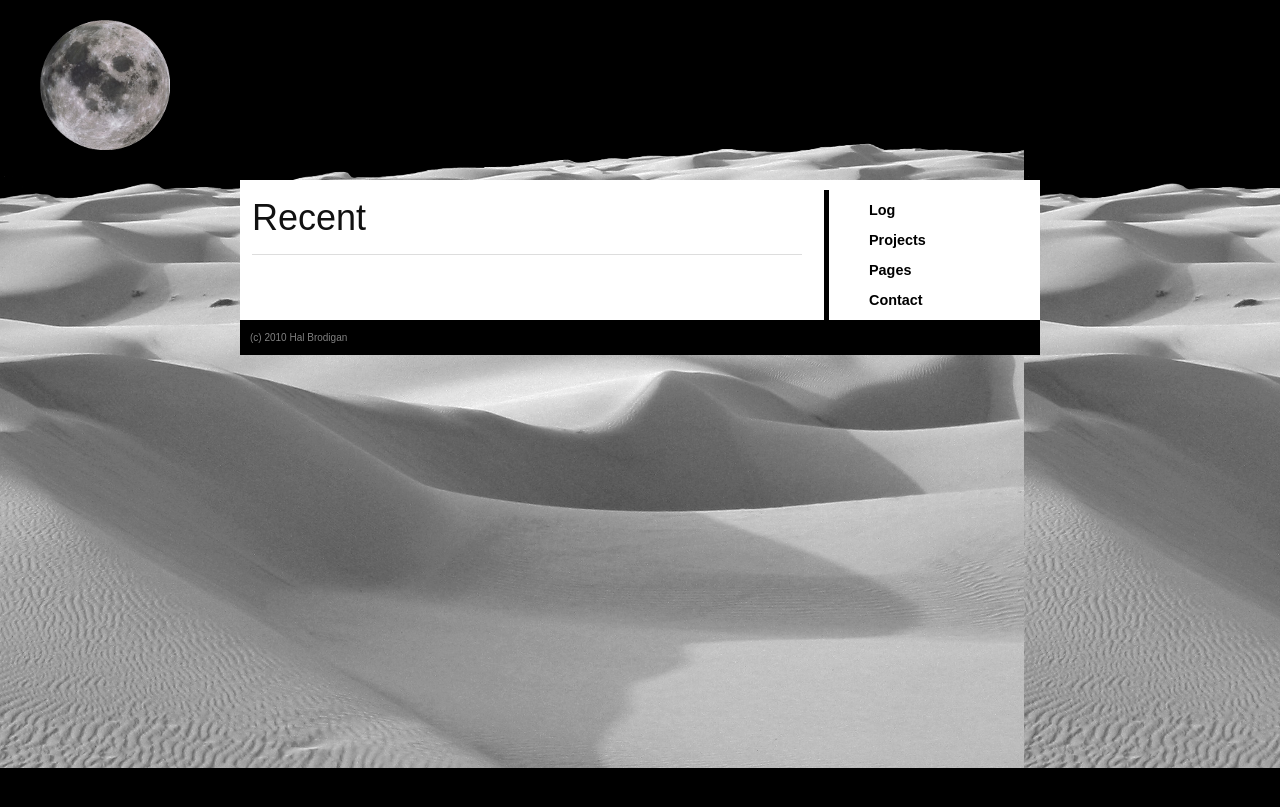
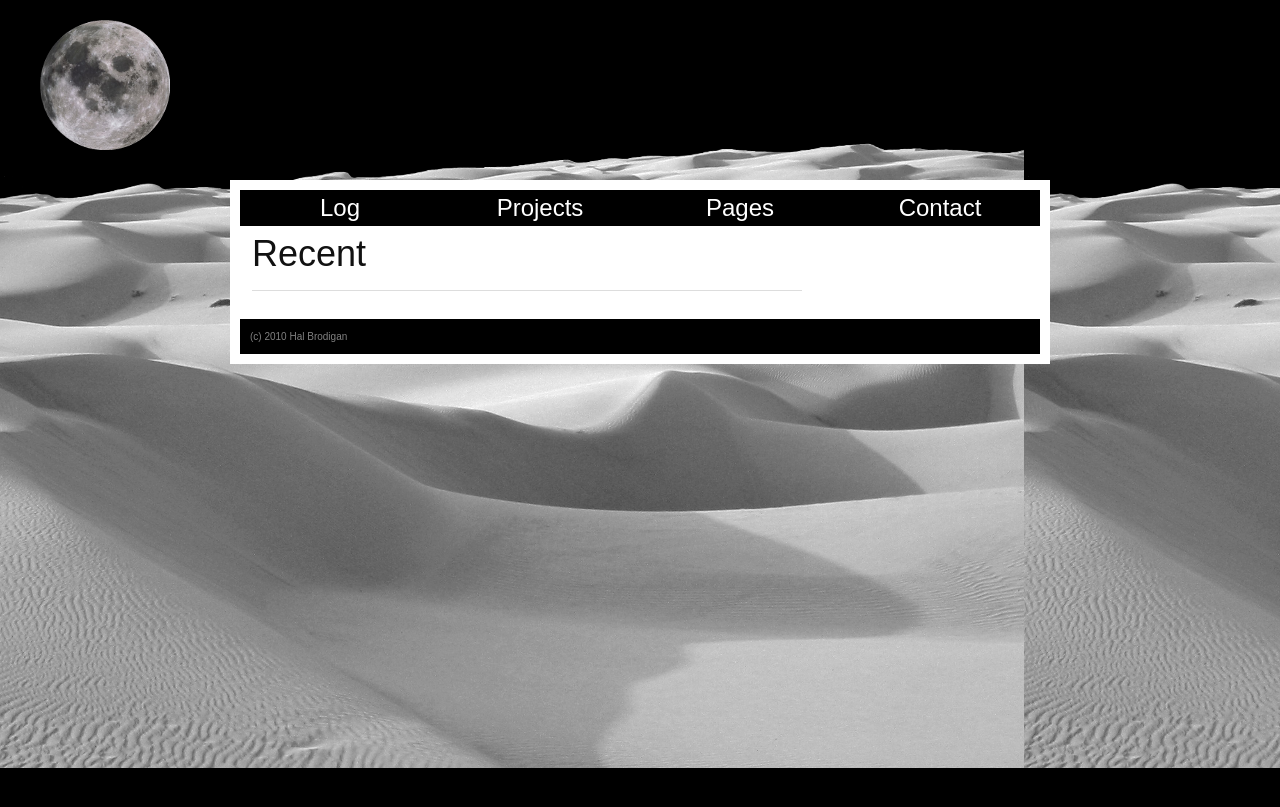
Before and after one commit to postmodern/postmodern.github.io, a Jekyll site: the page built from index.html, in a window 1280 px wide. Shown: the top 807 px of the page. Built offline with Jekyll 4.4.1, drawn with Linux system fonts in a browser that asks for light colours.

Commit message:
Moved the menu to the top of the page.

```diff
--- a/_layouts/default.html
+++ b/_layouts/default.html
@@ -33,12 +33,10 @@
     {% include header.html %}
 
     <div id="page" class="container">
+      {% include menu.html %}
+
       <div id="content" class="span-14">
         {{ content }}
-      </div>
-
-      <div id="sidebar" class="span-4">
-        {% include menu.html %}
       </div>
 
       <div id="footer">
--- a/css/default.css
+++ b/css/default.css
@@ -14,7 +14,7 @@ body {
 #page {
 	width: 800px;
 	margin: 180px auto;
-	padding: 10px 0 0 0;
+	padding: 10px;
 	color: black;
 	background-color: white;
 }
@@ -77,19 +77,19 @@ body {
 }
 
 #menu > li {
-	height: 20px;
-	margin: 10px;
-	font-size: 120%;
-	font-weight: bold;
+	float: left;
+	width: 25%;
+	color: white;
+	text-align: center;
+	font-size: 200%;
+	background-color: black;
 }
 
 #menu > li > a {
-	padding-left: 10px;
-	border-left: 20px solid white;
+	color: white;
 }
 
 #menu > li > a:hover {
-	border-left: 20px solid black;
 }
 
 #footer {
```
